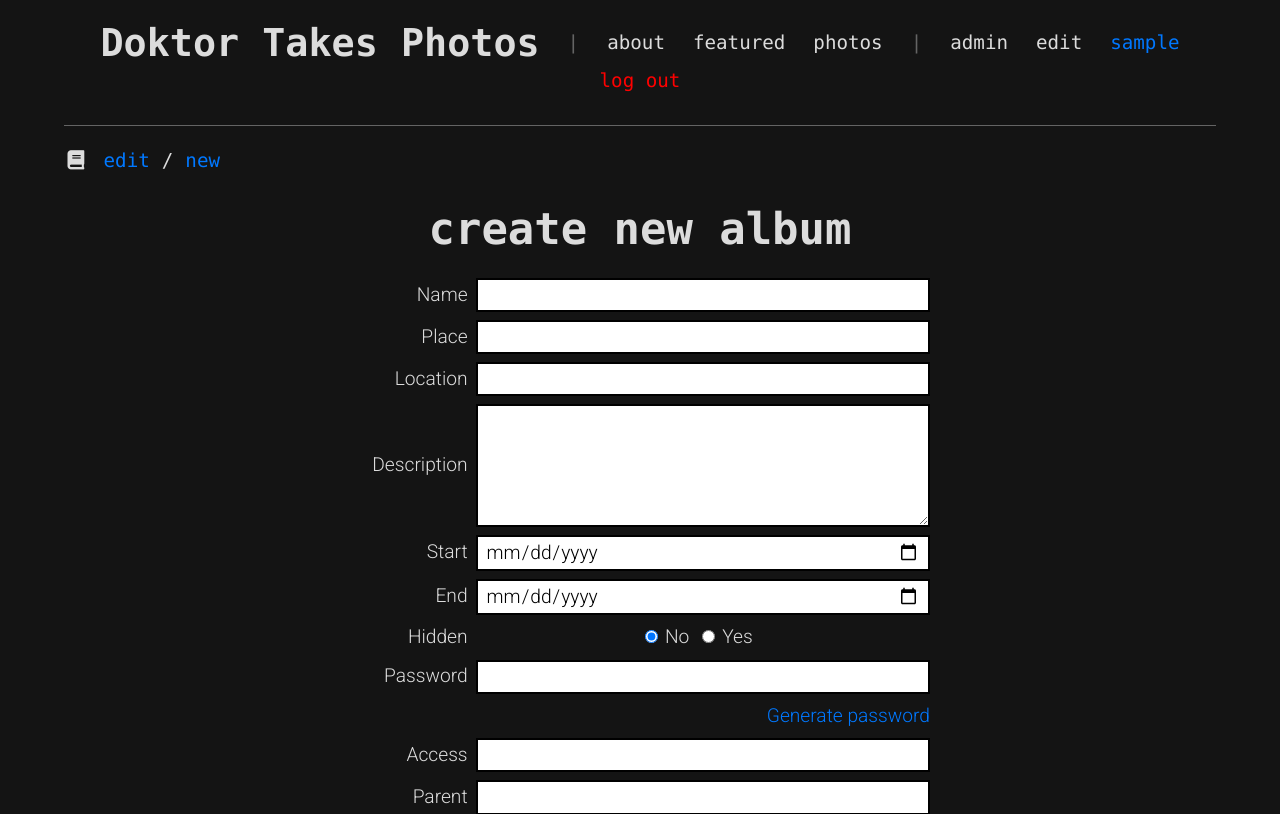
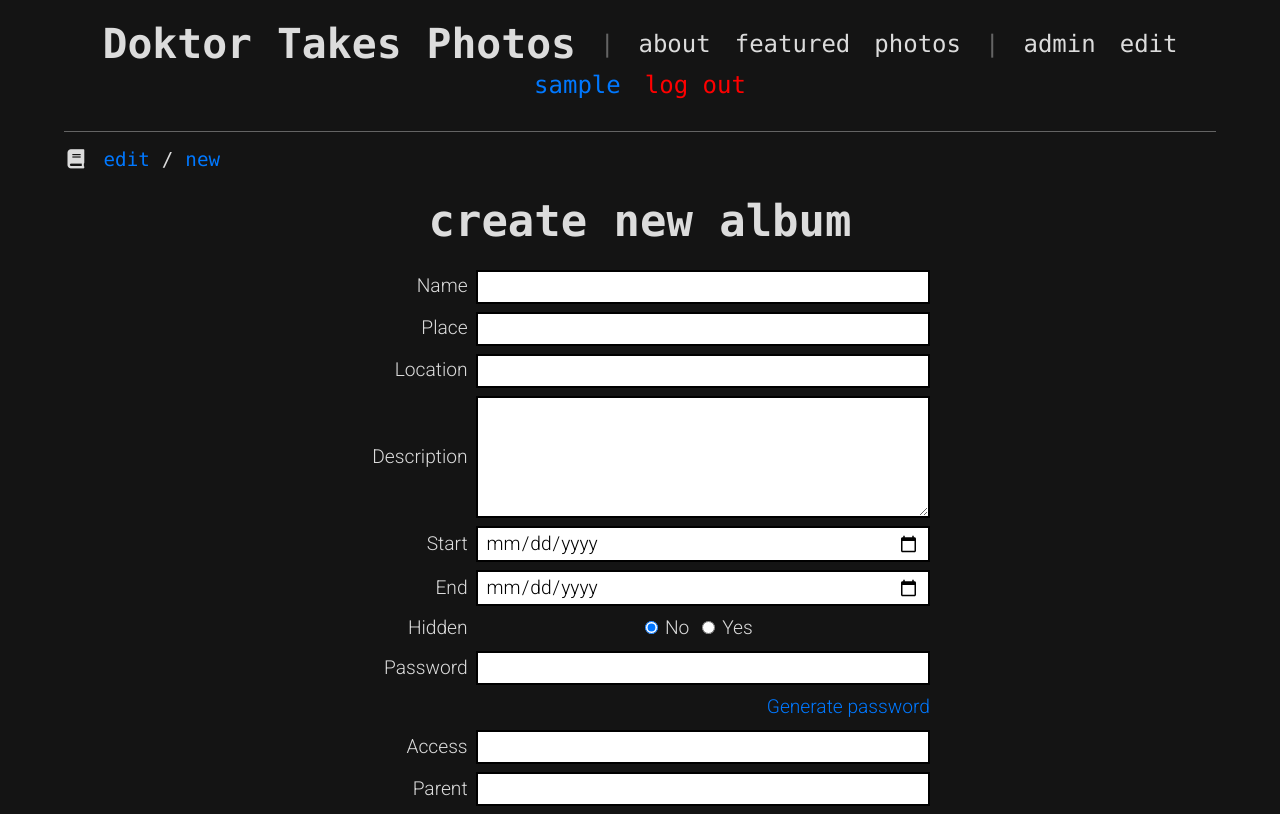
Before and after one commit to Doktor/gallery.doktortakes.photos, a Django app: page /albums/new/ in a window 1280 px wide. Shown: the top 814 px of the page. Run offline with Django 3.2, Linux system fonts and the light colour scheme; the visitor is signed in with stand-in values (Sample User, id 1); style sheets or scripts are compiled from the project's sources; parts of the project's set-up code (start-up, migrations or seed data) failed here and were passed over; some libraries are stand-ins or nearby versions; some web fonts are replaced.

Commit message:
Add responsive styles for index page header and navlinks

```diff
--- a/static/styles/main-photos.scss
+++ b/static/styles/main-photos.scss
@@ -73,24 +73,44 @@ h1, h2, h3, h4, h5, h6 {
   text-transform: lowercase;
 }
 
-// Navigation bar
+/* Header and navigation bar */
 
-$logo: 2.4rem;
+// Color of navbar lines
 $navbar-border: rgb(100, 100, 100);
-$navlinks-spacing: 1.75rem;
+
+// Base size for navbar text
+$navlink-size: 1.5rem;
+$logo-size: $navlink-size * 1.5;
+
+// Spacing between navbar items
+$navlinks-spacing: 1.5rem;
 
 .logo {
-  font-size: $logo;
   line-height: 1;
   text-align: center;
   text-transform: capitalize;
 
-  margin: 0;
   padding: 0;
+  margin: 0 0 1rem 0;
 
-  &.large {
-    font-size: 4.2rem;
+  // Standard size
+
+  font-size: $logo-size;
+
+  @media (min-width: 901px) {
+    font-size: $logo-size * 1.15;
+    margin: 0;
+  }
+
+  // Large size: index page
+
+  &.logo-large {
     margin: 1rem 0;
+    font-size: $logo-size * 1.25;
+
+    @media (min-width: 901px) {
+      font-size: $logo-size * 1.5;
+    }
   }
 }
 
@@ -101,6 +121,10 @@ $navlinks-spacing: 1.75rem;
 }
 
 .navlinks {
+  font-size: $navlink-size;
+  font-family: $font2;
+  text-transform: lowercase;
+
   list-style: none;
   padding: 0;
   margin: 0;
@@ -109,11 +133,10 @@ $navlinks-spacing: 1.75rem;
   justify-content: center;
   flex-wrap: wrap;
 
-  font-family: $font2;
-  text-transform: lowercase;
-
   &.index-navlinks {
-    font-size: 1.8rem;
+    @media (min-width: 901px) {
+      font-size: $navlink-size * 1.25;
+    }
 
     .navlink a {
       color: rgb(160, 160, 160);
@@ -124,14 +147,18 @@ $navlinks-spacing: 1.75rem;
 
       &, &:hover {
         text-decoration: none;
-        transition: color 0.2s;
+        transition: color 0.25s;
       }
     }
   }
 
   li {
     margin: 0 ($navlinks-spacing / 2);
-    line-height: $logo;
+
+    // For proper vertical alignment
+    @media (min-width: 901px) {
+      line-height: $logo-size * 1.15;
+    }
   }
 
   .logo a {
@@ -170,7 +197,7 @@ $navlinks-spacing: 1.75rem;
 
 @media (min-width: 601px) {
   nav .breadcrumbs li {
-    line-height: $logo;
+    line-height: $navlink-size;
   }
 }
 
@@ -686,7 +713,7 @@ ul.edit-links {
 
   li {
     float: left;
-    line-height: $logo;
+    line-height: $navlink-size;
   }
 }
 
--- a/static/styles/main.scss
+++ b/static/styles/main.scss
@@ -94,7 +94,7 @@ h1, h2, h3, h4, h5, h6 {
 }
 
 header {
-  margin-bottom: 1rem;
+  margin: 1rem 0;
 }
 footer {
   color: gray;
--- a/templates/index.html
+++ b/templates/index.html
@@ -13,7 +13,7 @@
 
 {% block nav %}
 <header>
-  <h1 class="logo large">Doktor Takes Photos</h1>
+  <h1 class="logo logo-large">Doktor Takes Photos</h1>
 
   <ul class="navlinks index-navlinks">
     {% include "_navlinks.html" %}
```
